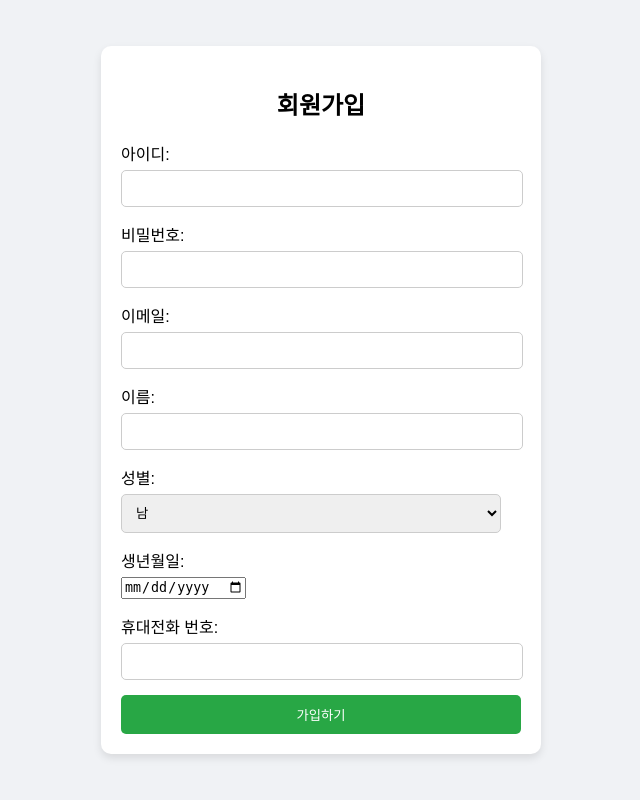
After one commit to YoungTae0406/Skin-Lution, a FastAPI app: template web/fastapi/app/views/templates/signup.html in a window 1280 px wide. The commit adds this page. Shown: the whole page, without its empty margins (319-959 px from the left). Run offline with FastAPI, Linux system fonts and the light colour scheme; the template is opened without the code that fills it, so the values that code supplies are empty.

Commit message:
temp frontend

```diff
--- /dev/null
+++ b/web/fastapi/app/views/static/css/signup.css
@@ -0,0 +1,57 @@
+body {
+    font-family: "Do Hyeon", Arial, sans-serif;
+    background-color: #f0f2f5;
+    display: flex;
+    justify-content: center;
+    align-items: center;
+    height: 100vh;
+    margin: 0;
+}
+
+.signup-container {
+    background-color: white;
+    padding: 20px;
+    border-radius: 10px;
+    box-shadow: 0 4px 8px rgba(0, 0, 0, 0.1);
+    max-width: 400px;
+    width: 100%;
+}
+
+h2 {
+    text-align: center;
+    margin-bottom: 20px;
+}
+
+.form-group {
+    margin-bottom: 15px;
+}
+
+label {
+    display: block;
+    margin-bottom: 5px;
+}
+
+input[type="text"],
+input[type="password"],
+input[type="email"],
+input[type="tel"],
+select {
+    width: 95%;
+    padding: 10px;
+    border: 1px solid #ccc;
+    border-radius: 5px;
+}
+
+button {
+    width: 100%;
+    padding: 10px;
+    background-color: #28a745;
+    color: white;
+    border: none;
+    border-radius: 5px;
+    cursor: pointer;
+}
+
+button:hover {
+    background-color: #218838;
+}
--- /dev/null
+++ b/web/fastapi/app/views/templates/signup.html
@@ -0,0 +1,48 @@
+<!DOCTYPE html>
+<html lang="en">
+<head>
+    <meta charset="UTF-8">
+    <meta name="viewport" content="width=device-width, initial-scale=1.0">
+    <link rel="stylesheet" href="/static/css/signup.css">
+    <title>회원가입</title>
+</head>
+<body>
+    <div class="signup-container">
+        <h2>회원가입</h2>
+        <form action="/register" method="POST">
+            <div class="form-group">
+                <label for="username">아이디:</label>
+                <input type="text" id="username" name="username" required>
+            </div>
+            <div class="form-group">
+                <label for="password">비밀번호:</label>
+                <input type="password" id="password" name="password" required>
+            </div>
+            <div class="form-group">
+                <label for="email">이메일:</label>
+                <input type="email" id="email" name="email" required pattern="[a-z0-9._%+-]+@[a-z0-9.-]+\.[a-z]{2,}$" title="유효한 이메일 주소를 입력하세요.">
+            </div>
+            <div class="form-group">
+                <label for="fullname">이름:</label>
+                <input type="text" id="fullname" name="fullname" required>
+            </div>
+            <div class="form-group">
+                <label for="gender">성별:</label>
+                <select id="gender" name="gender" required>
+                    <option value="male">남</option>
+                    <option value="female">여</option>
+                </select>
+            </div>
+            <div class="form-group">
+                <label for="birthdate">생년월일:</label>
+                <input type="date" id="birthdate" name="birthdate" required>
+            </div>
+            <div class="form-group">
+                <label for="phone">휴대전화 번호:</label>
+                <input type="tel" id="phone" name="phone" required>
+            </div>
+            <button type="submit">가입하기</button>
+        </form>
+    </div>
+</body>
+</html>
```
Also changed, not shown: web/fastapi/app/views/static/css/login.css (added, +70 -0 lines), web/fastapi/app/views/static/css/styles.css (+46 -9 lines), web/fastapi/app/views/static/js/script.js (+17 -0 lines), web/fastapi/app/views/templates/chat.html (+17 -0 lines), web/fastapi/app/views/templates/login.html (added, +34 -0 lines), web/fastapi/app/views/static/image/paper_clip.png (added).
